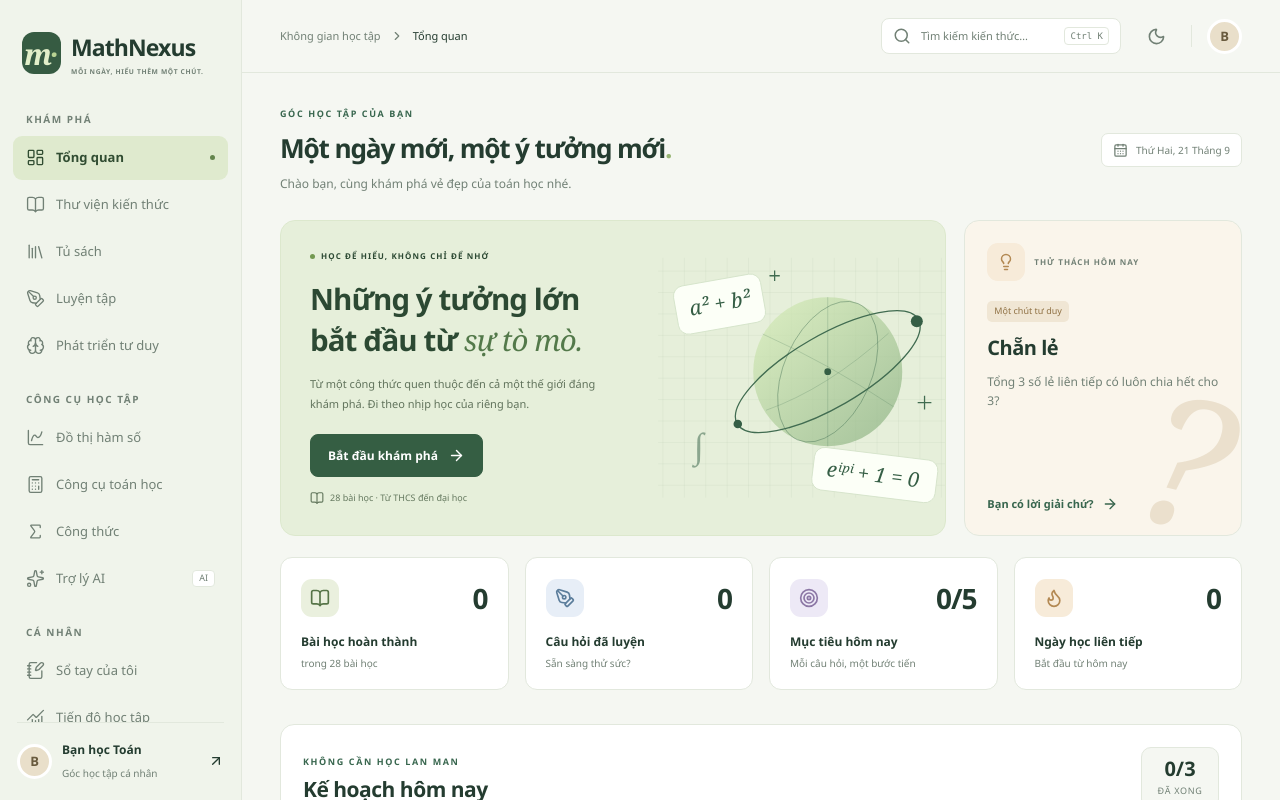
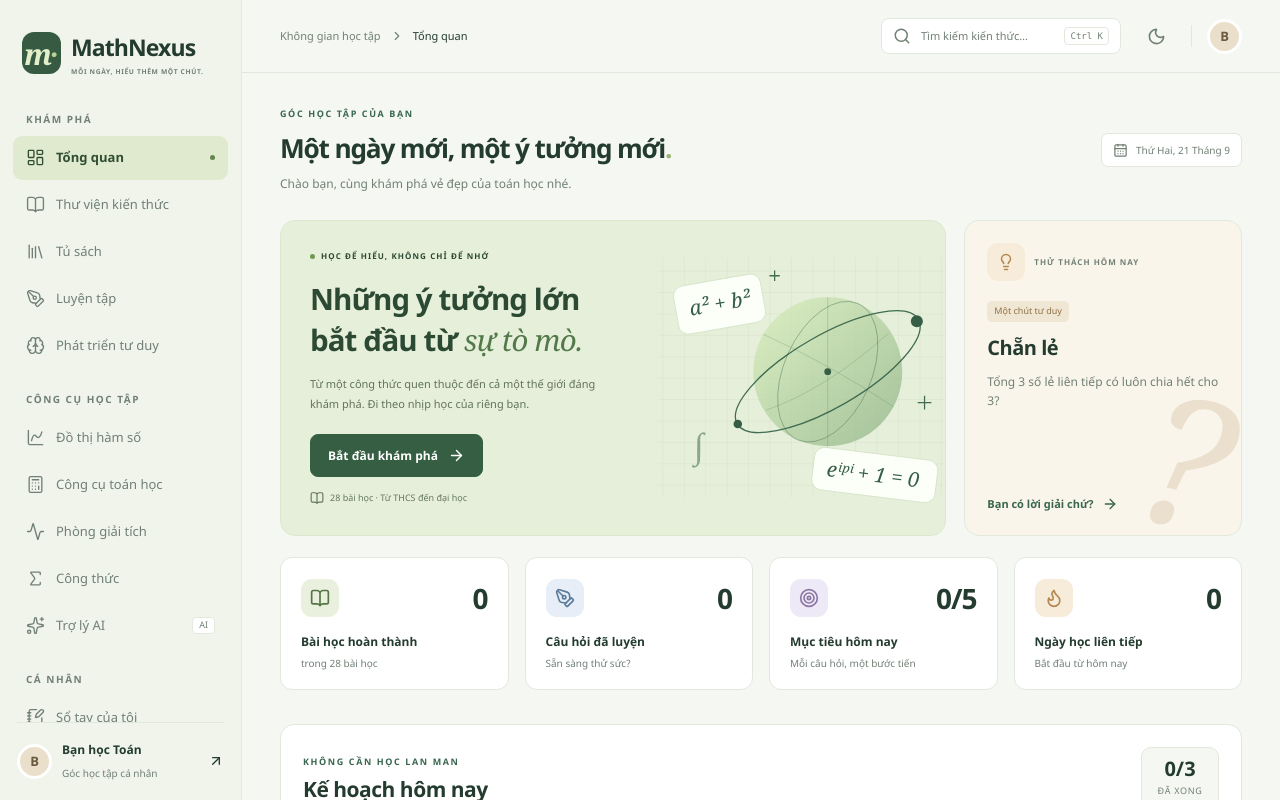
Before and after one commit to koko999-tien/mathnexus, a React (Vite) app: page / in a window 1280 px wide. Shown: the top 800 px of the page. Built offline with nearby package versions, Linux system fonts and the light colour scheme.

Commit message:
Add calculus lab to math navigation

```diff
--- a/src/data/navigation.ts
+++ b/src/data/navigation.ts
@@ -1,4 +1,4 @@
-import { LayoutDashboard, BookOpen, Library, Brain, PenTool, ChartSpline, Calculator, Sigma, Sparkles, NotebookPen, ChartNoAxesCombined } from 'lucide-react';
+import { LayoutDashboard, BookOpen, Library, Brain, PenTool, ChartSpline, Calculator, Sigma, Sparkles, NotebookPen, ChartNoAxesCombined, Activity } from 'lucide-react';
 
 export const NAVIGATION = [
   { to: '/', icon: LayoutDashboard, label: 'Tổng quan', group: 'Khám phá' },
@@ -8,6 +8,7 @@ export const NAVIGATION = [
   { to: '/think', icon: Brain, label: 'Phát triển tư duy', group: 'Khám phá' },
   { to: '/graph', icon: ChartSpline, label: 'Đồ thị hàm số', group: 'Công cụ học tập' },
   { to: '/tools', icon: Calculator, label: 'Công cụ toán học', group: 'Công cụ học tập' },
+  { to: '/calculus', icon: Activity, label: 'Phòng giải tích', group: 'Công cụ học tập' },
   { to: '/formulas', icon: Sigma, label: 'Công thức', group: 'Công cụ học tập' },
   { to: '/ai', icon: Sparkles, label: 'Trợ lý AI', group: 'Công cụ học tập' },
   { to: '/notebook', icon: NotebookPen, label: 'Sổ tay của tôi', group: 'Cá nhân' },
```
